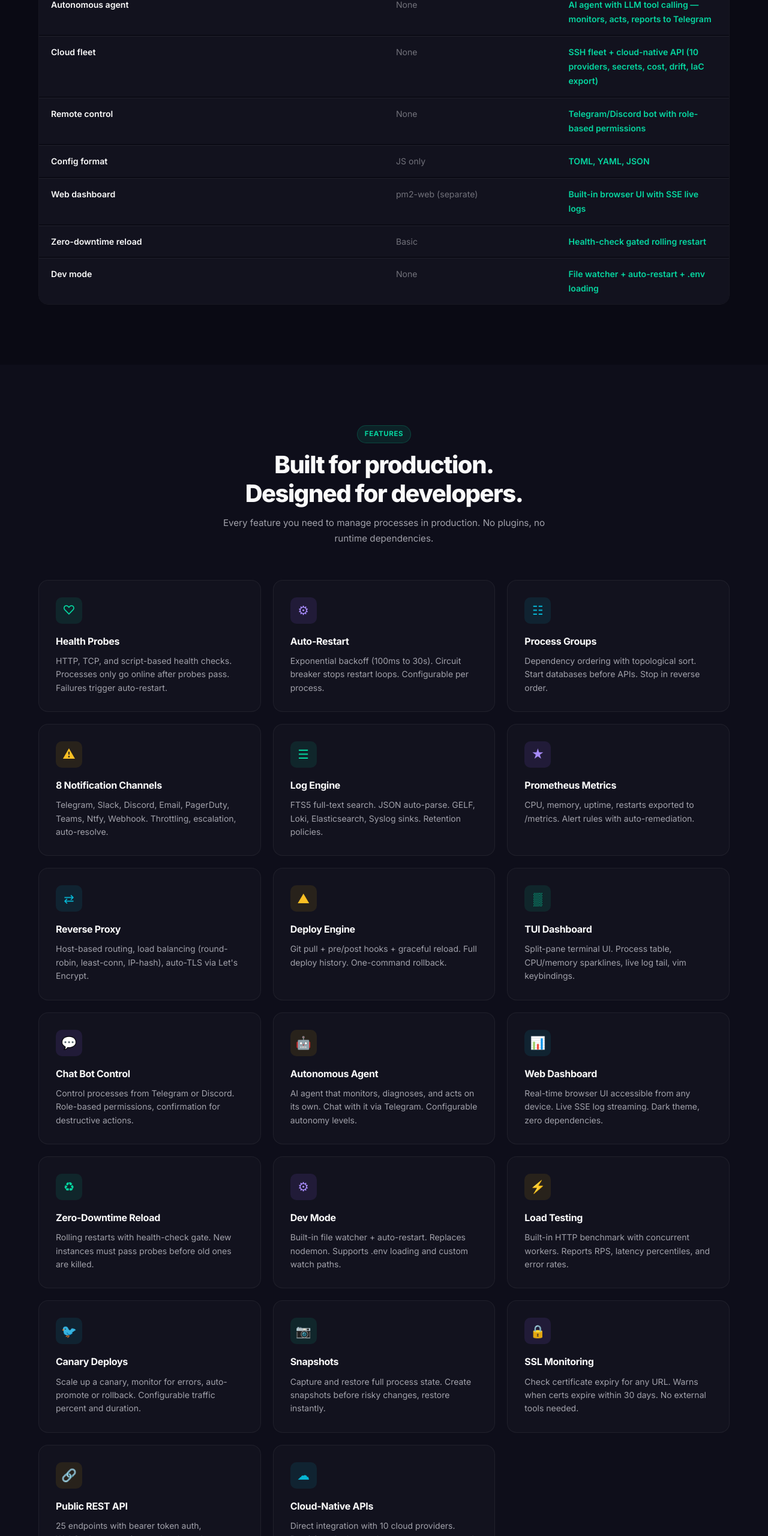
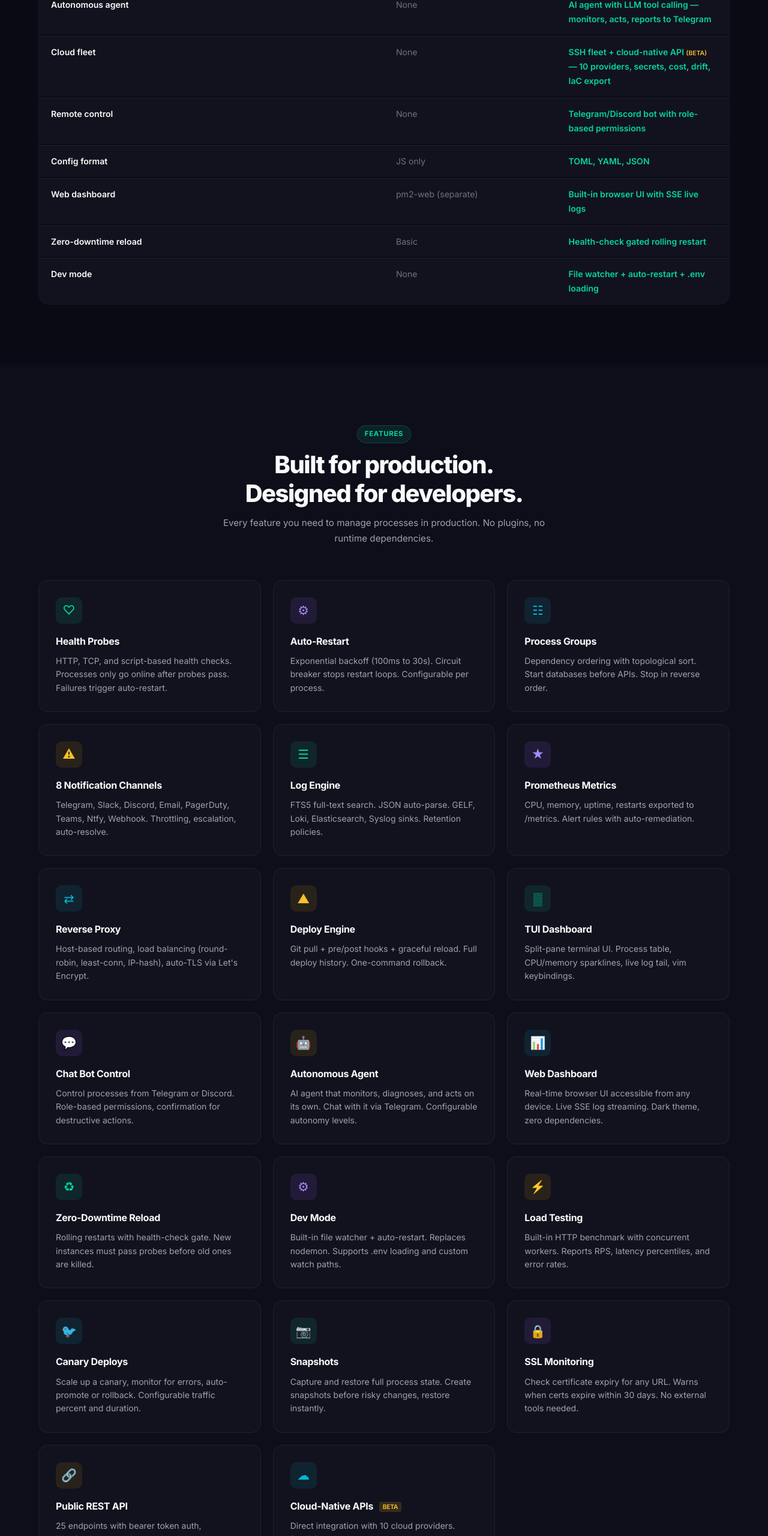
Before and after one commit to maqalaqil/mhost, a plain HTML site: page website/index.html in a window 1280 px wide. Shown: the part 2490-5051 px from the top of the page at 60% size. Drawn offline with Linux system fonts and the light colour scheme.

Commit message:
docs: mark cloud-native integrations as BETA in README and landing page

```diff
--- a/website/index.html
+++ b/website/index.html
@@ -762,7 +762,7 @@ g7h8 frontend      <span class="status-online">● online</span>    12348   1.0%
       <div class="compare-row"><div class="compare-cell">Restart strategy</div><div class="compare-cell pm2">Basic</div><div class="compare-cell mhost-v">Exponential backoff + circuit breaker</div></div>
       <div class="compare-row"><div class="compare-cell">AI intelligence</div><div class="compare-cell pm2"><span class="cross">None</span></div><div class="compare-cell mhost-v">Diagnose, optimize, ask, watch (OpenAI/Claude)</div></div>
       <div class="compare-row"><div class="compare-cell">Autonomous agent</div><div class="compare-cell pm2"><span class="cross">None</span></div><div class="compare-cell mhost-v">AI agent with LLM tool calling — monitors, acts, reports to Telegram</div></div>
-      <div class="compare-row"><div class="compare-cell">Cloud fleet</div><div class="compare-cell pm2"><span class="cross">None</span></div><div class="compare-cell mhost-v">SSH fleet + cloud-native API (10 providers, secrets, cost, drift, IaC export)</div></div>
+      <div class="compare-row"><div class="compare-cell">Cloud fleet</div><div class="compare-cell pm2"><span class="cross">None</span></div><div class="compare-cell mhost-v">SSH fleet + cloud-native API <span style="font-size:.65rem;color:#fbbf24">(BETA)</span> — 10 providers, secrets, cost, drift, IaC export</div></div>
       <div class="compare-row"><div class="compare-cell">Remote control</div><div class="compare-cell pm2"><span class="cross">None</span></div><div class="compare-cell mhost-v">Telegram/Discord bot with role-based permissions</div></div>
       <div class="compare-row"><div class="compare-cell">Config format</div><div class="compare-cell pm2">JS only</div><div class="compare-cell mhost-v">TOML, YAML, JSON</div></div>
       <div class="compare-row"><div class="compare-cell">Web dashboard</div><div class="compare-cell pm2">pm2-web (separate)</div><div class="compare-cell mhost-v">Built-in browser UI with SSE live logs</div></div>
@@ -878,7 +878,7 @@ g7h8 frontend      <span class="status-online">● online</span>    12348   1.0%
       </div>
       <div class="feature-card fade-in">
         <div class="feature-icon fi-cyan">&#9729;</div>
-        <h3>Cloud-Native APIs</h3>
+        <h3>Cloud-Native APIs <span style="font-size:.65rem;background:rgba(251,191,36,.15);color:#fbbf24;padding:2px 6px;border-radius:4px;margin-left:6px;vertical-align:middle;font-weight:600">BETA</span></h3>
         <p>Direct integration with 10 cloud providers. Provision, deploy, scale, manage secrets, track costs, detect drift, and export IaC.</p>
       </div>
     </div>
```
Also changed, not shown: README.md.
